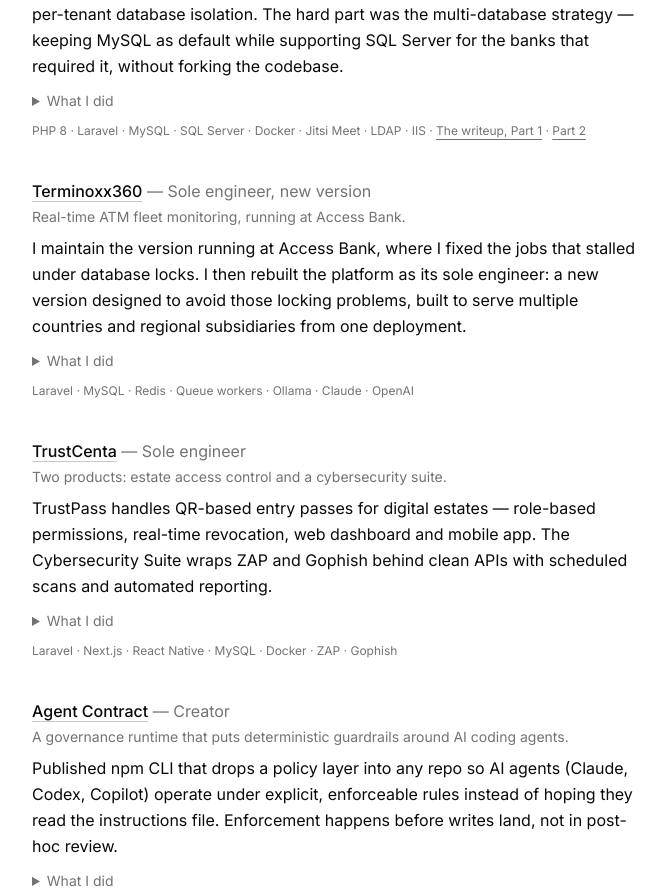
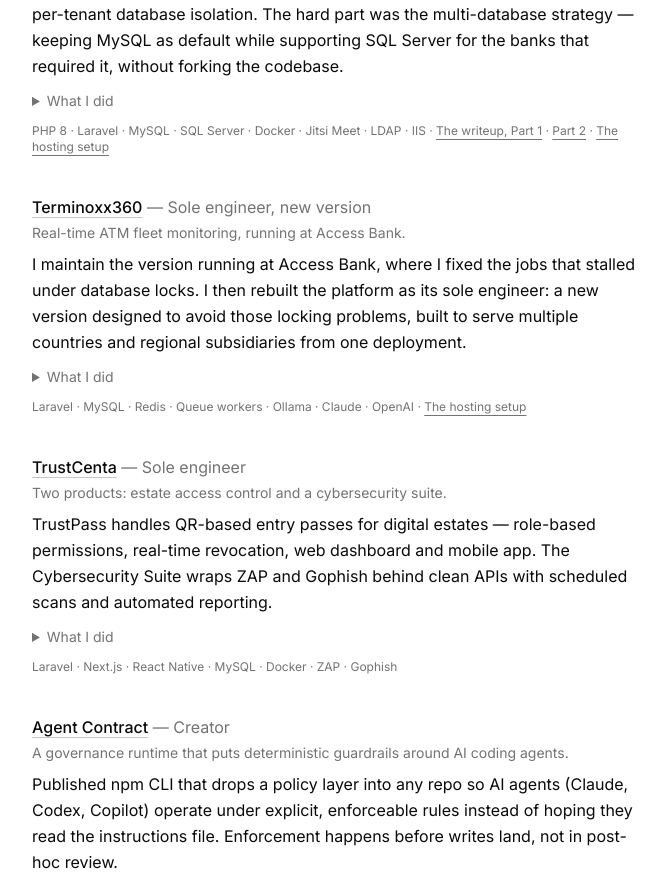
Before and after one commit to Semeton/my-portfolio, a Next.js app: page / in a window 1280 px wide. Shown: the part 2901-3790 px from the top of the page, without its empty margins (299-964 px from the left). Built offline with nearby package versions, Linux system fonts and the light colour scheme.

Commit message:
Link hosting-costs article from Tangerine365 and Terminoxx360
Co-Authored-By: Claude Opus 5.5 <noreply@anthropic.com>

```diff
--- a/components/projects.tsx
+++ b/components/projects.tsx
@@ -41,6 +41,10 @@ const projects = [
         label: "Part 2",
         link: "https://semeton.substack.com/p/the-architecture-i-didnt-design-part-86b",
       },
+      {
+        label: "The hosting setup",
+        link: "https://semeton.substack.com/p/engineering-is-more-than-the-code",
+      },
     ],
   },
   {
@@ -58,6 +62,12 @@ const projects = [
     ],
     tech: ["Laravel", "MySQL", "Redis", "Queue workers", "Ollama", "Claude", "OpenAI"],
     link: "https://cloud.terminoxx360.com",
+    articles: [
+      {
+        label: "The hosting setup",
+        link: "https://semeton.substack.com/p/engineering-is-more-than-the-code",
+      },
+    ],
   },
   {
     title: "TrustCenta",
```
